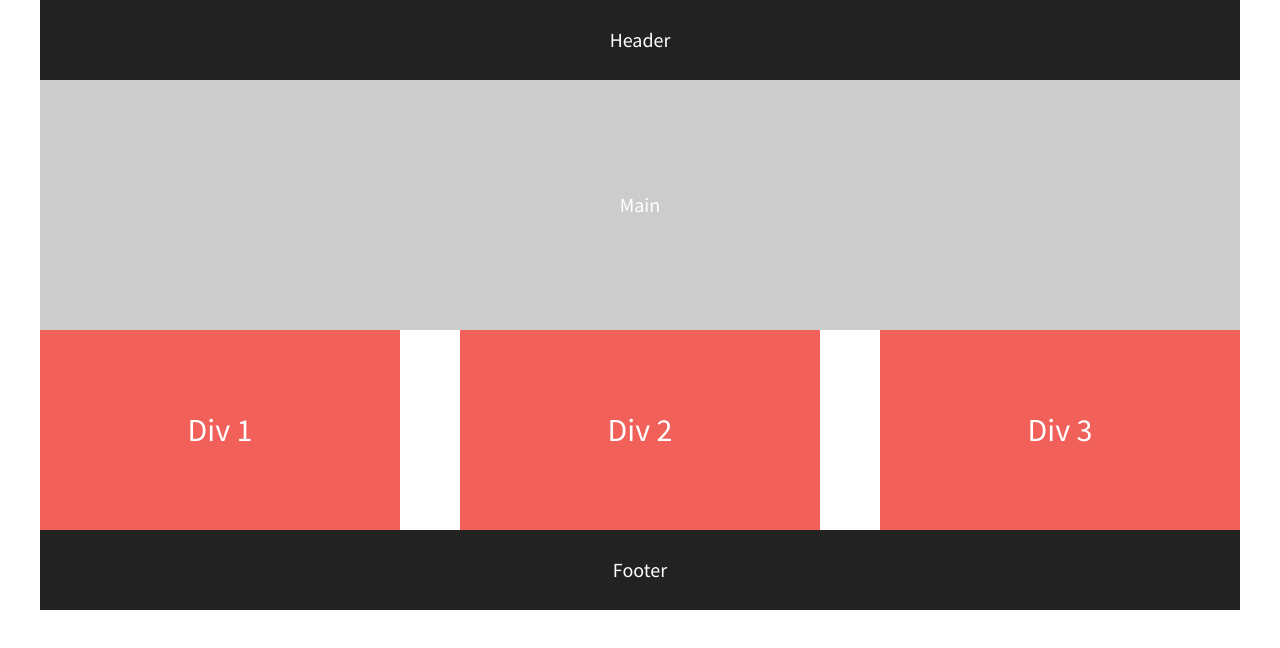
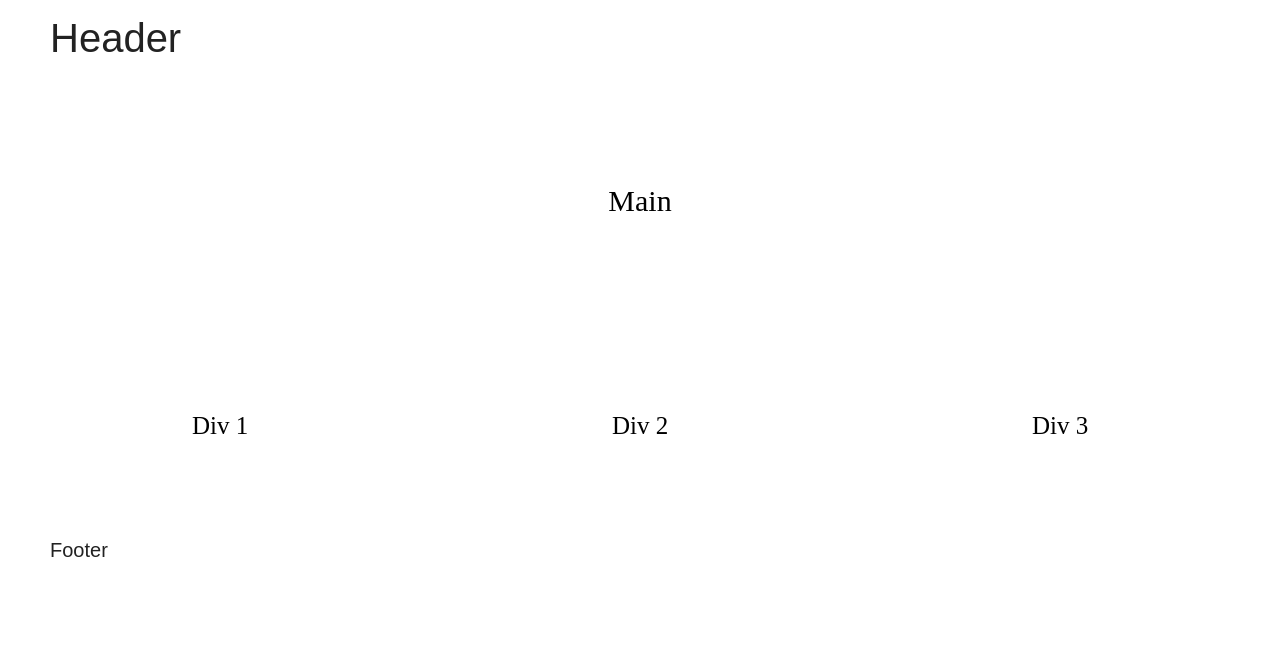
Before and after one commit to atalyag/flexbox-layout-starter, a plain HTML site: page index.html in a window 1280 px wide. Drawn offline with nearby package versions, Linux system fonts and the light colour scheme.

Commit message:
Added personalized styles to main and three divs including boxshadows and hover effects

```diff
--- a/css/main.css
+++ b/css/main.css
@@ -99,39 +99,36 @@ html {
   background-color: #fff;
   height: 100%;
   width: 100%;
+  font-family: 'Readex Pro', sans-serif;
 }
 
 body {
-  font-family: 'Source Sans Pro', sans-serif;
   padding: 0 2em;
   font-size: 1.25em;
   height: 100%;
-  color: #fff;
 }
 
 header,
 footer {
-  background-color: #222;
-  height: 80px;
+  height: 100%;
   width: 100%;
   display: flex;
-  justify-content: center;
+  justify-content: flex-start;
   align-items: center;
+  margin: 0;
+  padding: 10px;
 }
 
+
 main {
-  background-color: #ccc;
+  color: #000;
   height: 250px;
   width: 100%;
   display: flex;
   justify-content: center;
   align-items: center;
-
-}
-
-header,
-footer,
-main {
+  font-family: 'Roboto Slab', serif;
+  font-weight: lighter;
 
 }
 
@@ -145,16 +142,52 @@ main {
 }
 
 .flex-items {
-  color: #fff;
+  color: #000;
   line-height: 1.5em;
-  font-size: 1.6em;
-  background-color: #f16059;
+  font-size: 1.25em;
   width: 30%;
   height: 200px;
   display: flex;
   justify-content: center;
   align-items: center;
+  font-family: 'Roboto Slab', serif;
+  font-weight: lighter;
 }
+
+header {
+    font-size: 2em;
+}
+
+main {
+    font-size: 1.5em;
+}
+
+#div-1:hover {
+    box-shadow: -5px 5px 5px 0px #ffc2d5;
+}
+
+#div-2:hover{
+    box-shadow: -5px 5px 5px 0px #adefff;
+}
+
+#div-3:hover {
+    box-shadow: -5px 5px 5px 0px #a3ff91;
+}
+
+.name:hover{
+    background-color: lightpink;
+}
+
+.job-title:hover{
+    background-color: #f1e07a;
+}
+
+main:hover {
+  box-shadow: -5px 5px 5px 0px #f1e07a;
+}
+
+/***Footer Icons***/
+
 
 /* ==========================================================================
    Helper classes
@@ -237,7 +270,7 @@ main {
    ========================================================================== */
 
 /* If you'd like to try a different layout on Desktop and larger screens: */
-@media (min-width: 1200px) {
+@media only screen and (min-width: 1200px) {
   #div-1,
   #div-2{
       /* set your flex value to 1 50% */
@@ -247,7 +280,6 @@ main {
     /* set your flex value to 1 100% */
   }
 }
-
 @media print,
        (-webkit-min-device-pixel-ratio: 1.25),
        (min-resolution: 1.25dppx),
```
